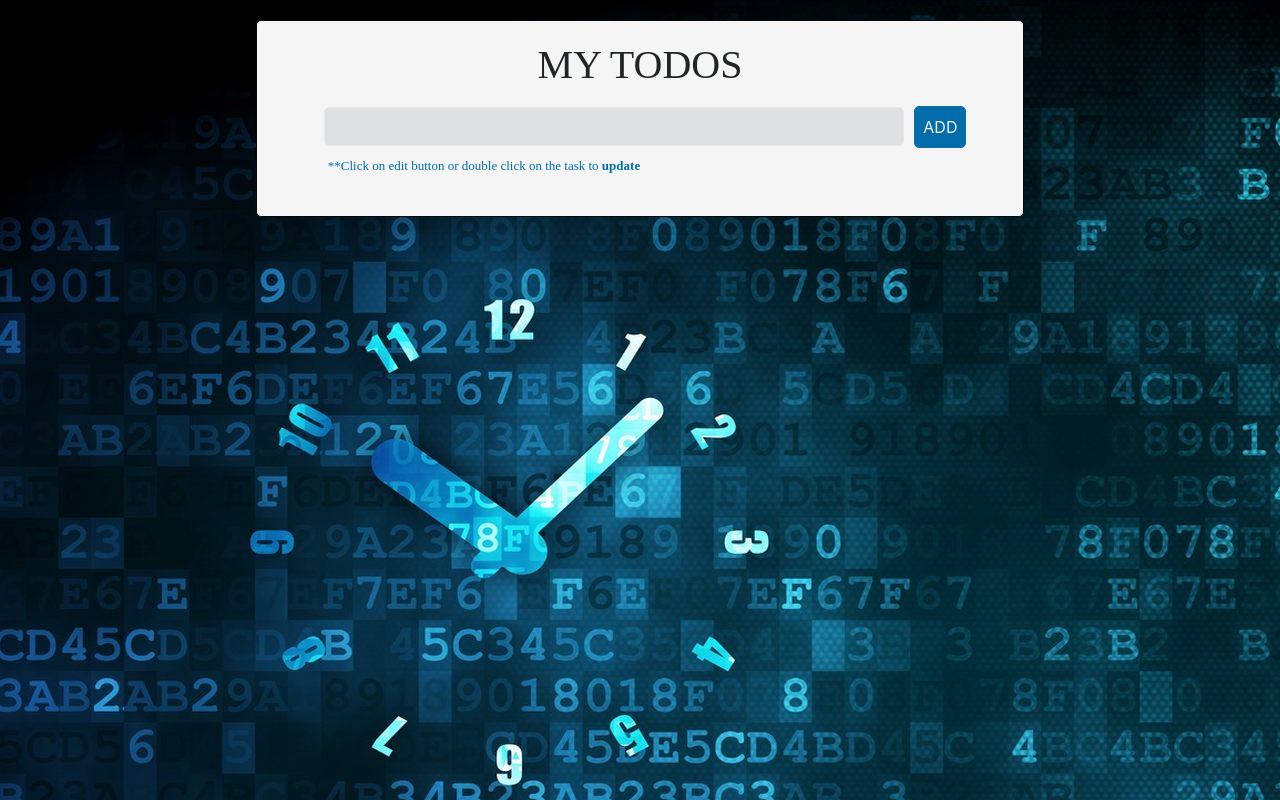
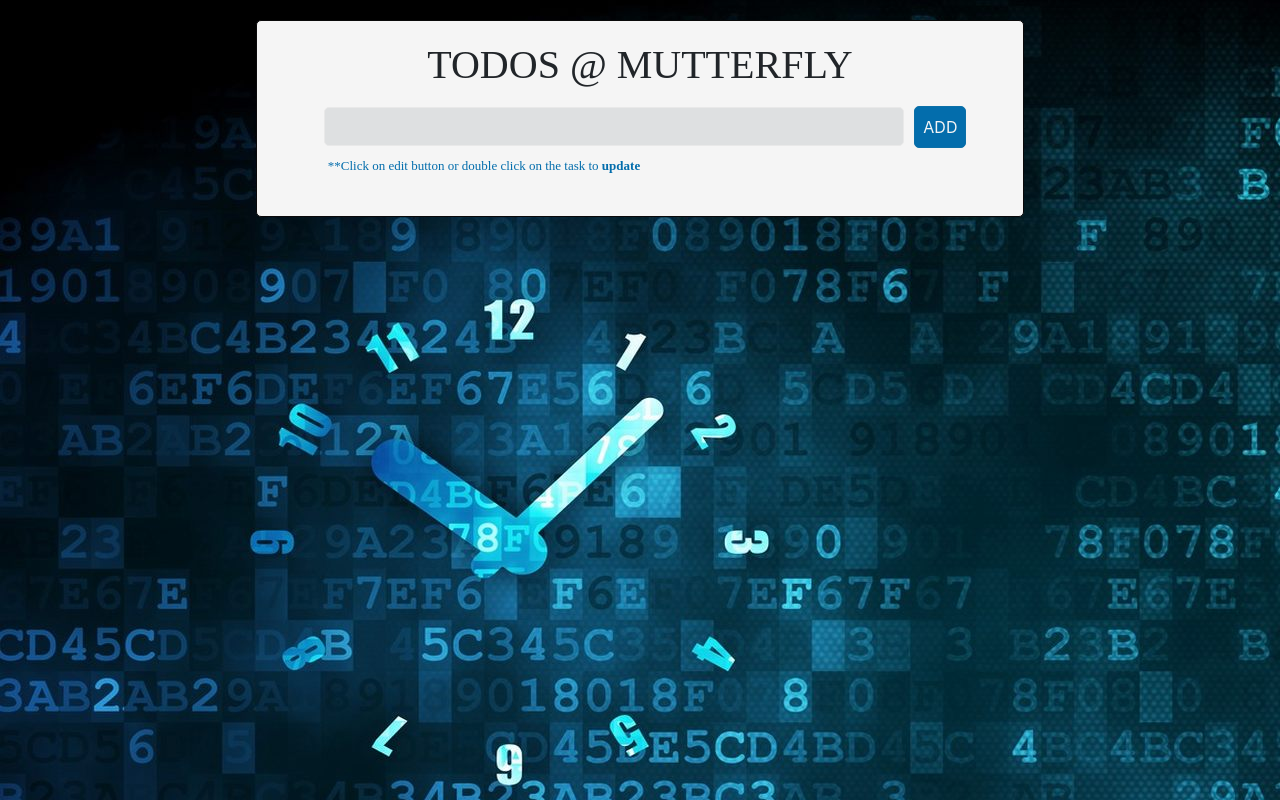
Before and after one commit to chitra1996/ToDo-App, an Angular app: page / in a window 1280 px wide. Built offline with nearby package versions, Linux system fonts and the light colour scheme.

Commit message:
project name assigned --TODOS @ MUTTERFLY--

```diff
--- a/src/app/components/header/header.component.html
+++ b/src/app/components/header/header.component.html
@@ -1 +1 @@
-<h1>MY TODOS</h1>
+<h1>TODOS @ MUTTERFLY</h1>
```
